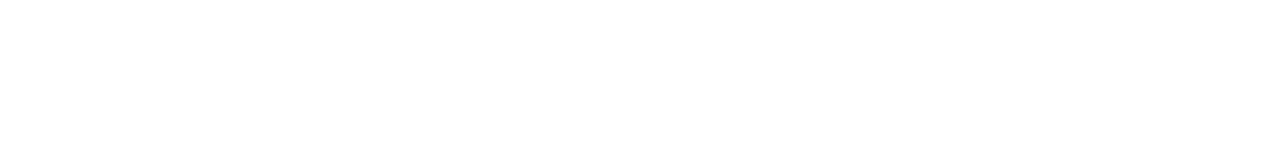
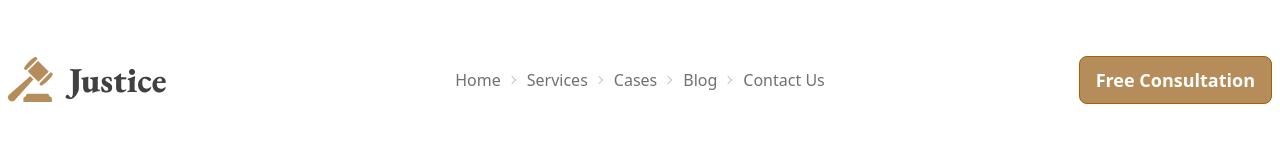
Before and after one commit to abunaim5/legal-solutions, a plain HTML site: page index.html in a window 1280 px wide. Drawn offline with nearby package versions, Linux system fonts and the light colour scheme.

Commit message:
added navbar with responsive all devices

```diff
--- a/index.html
+++ b/index.html
@@ -20,7 +20,9 @@
             theme: {
                 extend: {
                     colors: {
-                        clifford: '#da373d',
+                        'color-yellow': '#B68C5A',
+                        'color-black': '#414040',
+                        'color-gray': '#707070',
                     }
                 }
             }
@@ -39,8 +41,58 @@
 </head>
 
 <body>
-    <header>
+    <header class="container mx-auto mt-5 lg:mt-12">
+        <!-- navbar start -->
+        <nav class="max-w-7xl mx-auto">
+            <div class="navbar bg-base-100">
+                <div class="navbar-start">
+                    <div class="dropdown">
+                        <div tabindex="0" role="button" class="btn btn-ghost lg:hidden">
+                            <svg xmlns="http://www.w3.org/2000/svg" class="h-5 w-5" fill="none" viewBox="0 0 24 24"
+                                stroke="currentColor">
+                                <path stroke-linecap="round" stroke-linejoin="round" stroke-width="2"
+                                    d="M4 6h16M4 12h8m-8 6h16" />
+                            </svg>
+                        </div>
+                        <ul tabindex="0"
+                            class="menu menu-sm dropdown-content mt-3 z-[1] p-2 shadow bg-base-100 rounded-box w-52">
+                            <li><a>Home</a></li>
+                            <li><a>Services</a></li>
+                            <li><a>Cases</a></li>
+                            <li><a>blog</a></li>
+                            <li><a>Contact Us</a></li>
+                            <li class="flex md:hidden"><a>Free Consultation</a></li>
+                        </ul>
+                    </div>
+                    <!-- navbar logo -->
+                    <div>
+                        <a class="text-xl" href="#"><img src="images/logo2.png" alt=""></a>
+                    </div>
+                </div>
+                <div class="navbar-center hidden lg:flex">
+                    <div class="text-base text-color-gray breadcrumbs">
+                        <ul>
+                            <li><a>Home</a></li>
+                            <li><a>Services</a></li>
+                            <li><a>Cases</a></li>
+                            <li><a>Blog</a></li>
+                            <li><a>Contact Us</a></li>
+                        </ul>
+                    </div>
+                </div>
+                <div class="navbar-end">
+                    <button
+                        class="btn hidden md:flex bg-color-yellow text-white text-lg font-semibold hover:bg-transparent border border-yellow-700 hover:text-color-black">Free
+                        Consultation</button>
+                </div>
+            </div>
+        </nav>
+        <!-- banner section start -->
+        <section class="max-w-7xl mx-auto">
+            <div>
 
+            </div>
+        </section>
     </header>
     <main>
 
```
